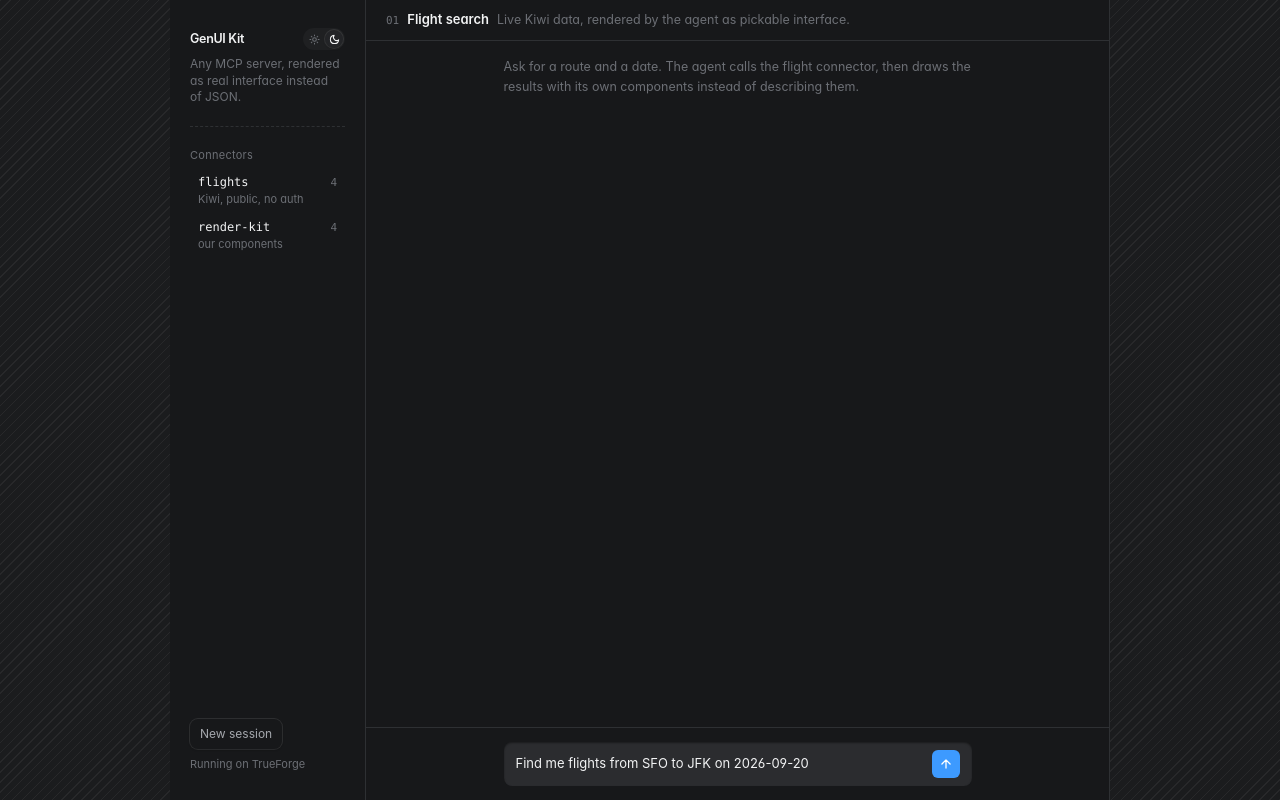
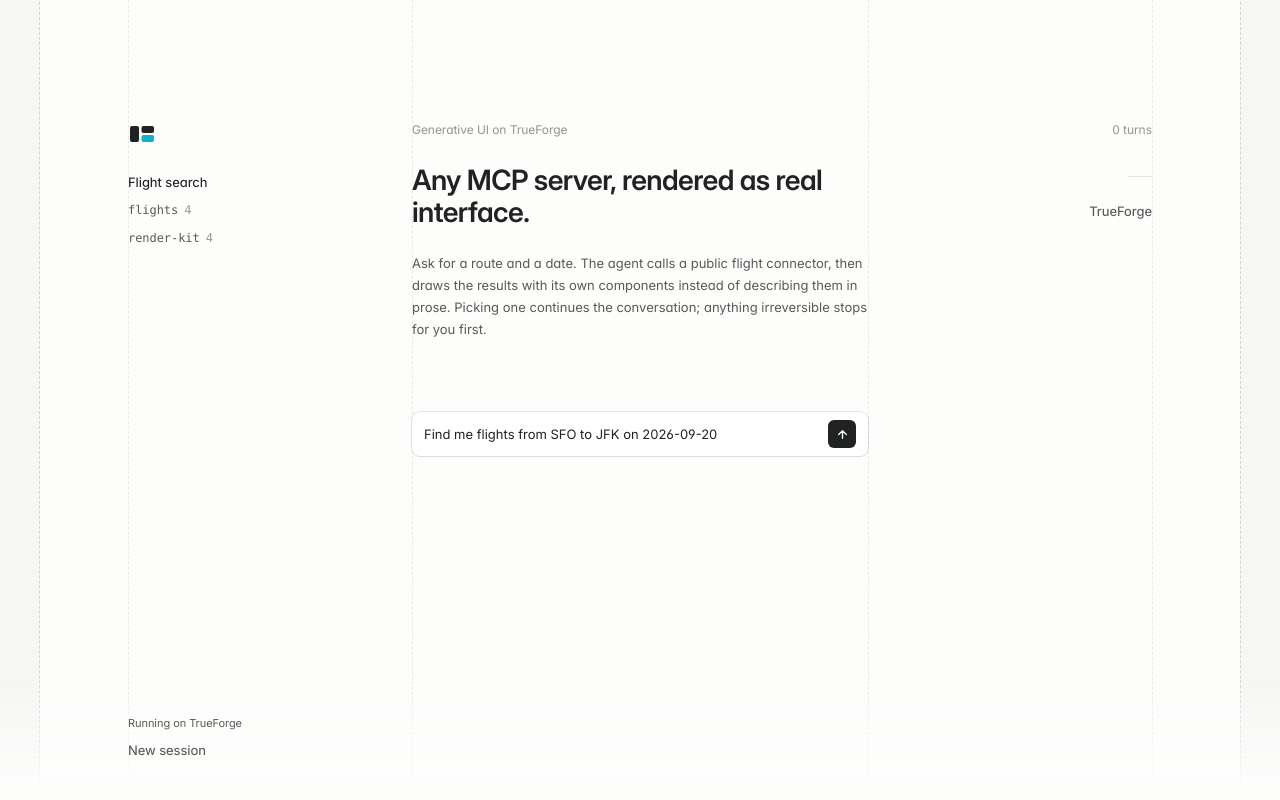
Before and after one commit to Gmin2/drawn, a React (Vite) app in the folder ui/: page / in a window 1280 px wide. Built offline with nearby package versions, Linux system fonts and the light colour scheme.

Commit message:
rebuild layout on the wireframe blueprint grid in light mode

```diff
--- a/ui/src/App.tsx
+++ b/ui/src/App.tsx
@@ -160,37 +160,36 @@ export default function App() {
     setDecided({});
   }
 
+  const turns = bubbles.filter((b) => b.kind === "user").length;
+
   return (
-    <Shell onReset={reset}>
-      <div className="flex min-h-0 flex-1 flex-col">
-        <header className="flex items-baseline gap-2 border-b border-[var(--line)] px-5 py-2.5">
-          <span className="font-mono text-[11px] tabular-nums text-[var(--ink-3)]">01</span>
-          <h1 className="text-[13px] font-semibold">Flight search</h1>
-          <p className="truncate text-[12.5px] text-[var(--ink-3)]">
-            Live Kiwi data, rendered by the agent as pickable interface.
+    <Shell onReset={reset} turns={turns}>
+      <p className="mb-6 text-[12px] leading-5 font-[425] tracking-[-0.06px] text-[var(--ink-faint)]">
+        Generative UI on TrueForge
       </p>
-        </header>
 
-        <div className="flex-1 overflow-y-auto px-5 py-4">
-          <div className="mx-auto flex w-full max-w-[468px] flex-col gap-3">
-            {bubbles.length === 0 && (
-              <p className="text-[12.5px] leading-relaxed text-[var(--ink-3)]">
-                Ask for a route and a date. The agent calls the flight connector, then
-                draws the results with its own components instead of describing them.
+      <h1 className="mb-6 font-[var(--font-display)] text-[28px] leading-[1.15] font-semibold tracking-[-0.6px] text-[var(--ink)]">
+        Any MCP server, rendered as real interface.
+      </h1>
+
+      <p className="mb-10 text-[13px] leading-[22px] text-[var(--ink-2)]">
+        Ask for a route and a date. The agent calls a public flight connector, then draws
+        the results with its own components instead of describing them in prose. Picking
+        one continues the conversation; anything irreversible stops for you first.
       </p>
-            )}
 
+      <div className="flex flex-col gap-4">
         {bubbles.map((b, i) => (
           <div key={i}>
             {b.kind === "user" && (
               <div className="flex justify-end">
-                    <div className="max-w-[85%] rounded-[var(--radius-control)] bg-[var(--field)] px-3 py-1.5 text-[13px] text-[var(--ink)]">
+                <div className="max-w-[85%] rounded-[var(--radius-control)] bg-[var(--field)] px-3 py-1.5 text-[13px] leading-5 text-[var(--ink)]">
                   {b.text}
                 </div>
               </div>
             )}
             {b.kind === "text" && (
-                  <div className="text-[13px] leading-relaxed whitespace-pre-wrap text-[var(--ink-2)]">
+              <div className="text-[13px] leading-[22px] whitespace-pre-wrap text-[var(--ink-2)]">
                 {b.text}
               </div>
             )}
@@ -204,12 +203,11 @@ export default function App() {
         ))}
 
         {busy && (
-              <div className="flex items-center gap-2 text-[12.5px] text-[var(--ink-3)]">
+          <div className="flex items-center gap-2 text-[12px] text-[var(--ink-faint)]">
             <span className="size-1.5 animate-pulse rounded-full bg-[var(--accent)]" />
             working
           </div>
         )}
-          </div>
       </div>
 
       <form
@@ -217,28 +215,27 @@ export default function App() {
           e.preventDefault();
           send(input);
         }}
-          className="border-t border-[var(--line)] px-5 py-3.5"
+        className="sticky bottom-6 z-20 mt-8"
       >
-          <div className="mx-auto flex w-full max-w-[468px] items-center gap-2 rounded-[var(--radius-control)] bg-[var(--field)] px-3 py-2 shadow-[var(--shadow-inset-field)]">
+        <div className="flex items-center gap-2 rounded-[var(--radius-control)] bg-[var(--surface)] px-3 py-2 shadow-[var(--shadow-card)]">
           <input
             value={input}
             onChange={(e) => setInput(e.target.value)}
             placeholder="Ask for a route and a date…"
-              className="min-w-0 flex-1 bg-transparent text-[13px] text-[var(--ink)] outline-none placeholder:text-[var(--ink-3)]"
+            className="min-w-0 flex-1 bg-transparent text-[13px] text-[var(--ink)] outline-none placeholder:text-[var(--ink-faint)]"
           />
           <button
             type="submit"
             disabled={busy || !input.trim()}
             aria-label="Send"
-              className="grid size-7 shrink-0 place-items-center rounded-[var(--radius-chip)] bg-[var(--accent)] text-white transition-opacity disabled:opacity-30"
+            className="grid size-7 shrink-0 place-items-center rounded-[var(--radius-chip)] bg-[var(--ink)] text-[var(--bg)] transition-opacity disabled:opacity-25"
           >
-              <svg width="14" height="14" viewBox="0 0 24 24" fill="none" stroke="currentColor" strokeWidth="2.2" strokeLinecap="round" strokeLinejoin="round">
+            <svg width="13" height="13" viewBox="0 0 24 24" fill="none" stroke="currentColor" strokeWidth="2.4" strokeLinecap="round" strokeLinejoin="round">
               <path d="M12 19V5M5 12l7-7 7 7" />
             </svg>
           </button>
         </div>
       </form>
-      </div>
     </Shell>
   );
 }
--- a/ui/src/components/Shell.tsx
+++ b/ui/src/components/Shell.tsx
@@ -1,116 +1,98 @@
-import { useEffect, useState } from "react";
+import type { ReactNode } from "react";
 
-type Connector = { name: string; tools: number; note: string };
+/* Blueprint chrome from the wireframe.co layout: 40px dashed strips pinned to
+   each edge, four fixed column rules at 50% ± 228px and 50% ± 512px, a nav rail
+   outside the content column, and a gradient mask over the bottom. The rules are
+   fixed rather than in flow so they never repaint as the transcript grows. */
 
-const CONNECTORS: Connector[] = [
-  { name: "flights", tools: 4, note: "Kiwi, public, no auth" },
+const CONNECTORS = [
+  { name: "flights", tools: 4, note: "Kiwi · public" },
   { name: "render-kit", tools: 4, note: "our components" },
 ];
-
-function ThemeToggle({
-  dark,
-  onChange,
-}: {
-  dark: boolean;
-  onChange: (next: boolean) => void;
-}) {
-  return (
-    <div className="flex items-center gap-0.5 rounded-full bg-[var(--inset)] p-0.5">
-      {[false, true].map((isDark) => (
-        <button
-          key={String(isDark)}
-          type="button"
-          aria-label={isDark ? "Dark mode" : "Light mode"}
-          aria-pressed={dark === isDark}
-          onClick={() => onChange(isDark)}
-          className={`grid size-[18px] place-items-center rounded-full transition-colors duration-150 ${
-            dark === isDark
-              ? "bg-[var(--surface)] text-[var(--ink)] shadow-[var(--shadow-btn)]"
-              : "text-[var(--ink-3)] hover:text-[var(--ink-2)]"
-          }`}
-        >
-          {isDark ? (
-            <svg width="11" height="11" viewBox="0 0 24 24" fill="none" stroke="currentColor" strokeWidth="2.2" strokeLinecap="round" strokeLinejoin="round">
-              <path d="M21 12.8A9 9 0 1 1 11.2 3a7 7 0 0 0 9.8 9.8Z" />
-            </svg>
-          ) : (
-            <svg width="11" height="11" viewBox="0 0 24 24" fill="none" stroke="currentColor" strokeWidth="2.2" strokeLinecap="round" strokeLinejoin="round">
-              <circle cx="12" cy="12" r="4" />
-              <path d="M12 2v2M12 20v2M4.9 4.9l1.4 1.4M17.7 17.7l1.4 1.4M2 12h2M20 12h2M4.9 19.1l1.4-1.4M17.7 6.3l1.4-1.4" />
-            </svg>
-          )}
-        </button>
-      ))}
-    </div>
-  );
-}
 
 export function Shell({
   children,
   onReset,
+  turns,
 }: {
-  children: React.ReactNode;
+  children: ReactNode;
   onReset: () => void;
+  turns: number;
 }) {
-  const [dark, setDark] = useState(true);
+  return (
+    <div className="relative min-h-dvh overflow-x-clip bg-[var(--bg)]">
+      <div className="pointer-events-none fixed -top-12 -bottom-12 left-0 z-0 w-10 border-r border-dashed border-[var(--strip-edge)] bg-[var(--strip-fill)] opacity-50" />
+      <div className="pointer-events-none fixed -top-12 -bottom-12 right-0 z-0 w-10 -scale-x-100 border-r border-dashed border-[var(--strip-edge)] bg-[var(--strip-fill)] opacity-50" />
 
-  useEffect(() => {
-    document.documentElement.classList.toggle("dark", dark);
-  }, [dark]);
+      {[-512, -228, 228, 512].map((x) => (
+        <div
+          key={x}
+          className="pointer-events-none fixed top-0 bottom-0 z-0 w-0 border-r border-dashed border-[var(--grid-line)]"
+          style={{ left: `calc(50% + ${x}px)` }}
+        />
+      ))}
 
-  return (
-    <div className="hatch flex h-dvh w-full justify-center overflow-hidden">
-      <div className="flex w-full max-w-[940px] bg-[var(--page)]">
-        <aside className="hidden w-[196px] shrink-0 flex-col border-r border-[var(--line)] px-5 py-7 md:flex">
-          <div className="flex items-center justify-between gap-2">
-            <div className="text-[12.5px] font-semibold tracking-tight">GenUI Kit</div>
-            <ThemeToggle dark={dark} onChange={setDark} />
+      <nav className="fixed top-[120px] z-10 hidden flex-col items-start lg:flex" style={{ left: "max(24px, 50% - 512px)" }}>
+        <a href="/" className="mb-6 block">
+          <svg width="28" height="28" viewBox="0 0 28 28" fill="none" aria-label="GenUI Kit">
+            <rect x="2" y="6" width="9" height="16" rx="2" fill="var(--ink)" />
+            <rect x="13.5" y="6" width="12.5" height="7" rx="2" fill="var(--ink)" />
+            <rect x="13.5" y="15" width="12.5" height="7" rx="2" fill="var(--accent)" />
+          </svg>
+        </a>
+
+        <div className="group flex flex-col items-start gap-2">
+          <span className="text-[13px] leading-5 font-[450] tracking-[-0.065px] text-[var(--ink)]">
+            Flight search
+          </span>
+          {CONNECTORS.map((c) => (
+            <span
+              key={c.name}
+              className="font-mono text-[12px] leading-5 tracking-[-0.06px] text-[var(--ink-2)] transition-colors duration-150 hover:text-[var(--ink)]"
+            >
+              {c.name}
+              <span className="ml-1.5 text-[var(--ink-faint)]">{c.tools}</span>
+            </span>
+          ))}
         </div>
+      </nav>
 
-          <p className="mt-1.5 text-[12px] leading-snug text-pretty text-[var(--ink-3)]">
-            Any MCP server, rendered as real interface instead of JSON.
+      <div className="fixed bottom-10 z-[60] hidden flex-col gap-2 lg:flex" style={{ left: "max(24px, 50% - 512px)" }}>
+        <p className="text-[11px] leading-[18px] tracking-[-0.055px] text-[var(--ink-2)]">
+          Running on TrueForge
         </p>
-
-          <div className="my-5 border-t border-dashed border-[var(--line)]" />
-
-          <div className="text-[11px] tracking-wide text-[var(--ink-3)]">Connectors</div>
-          <ul className="mt-1.5 flex flex-col gap-0.5">
-            {CONNECTORS.map((c) => (
-              <li
-                key={c.name}
-                className="flex items-baseline justify-between rounded-[var(--radius-chip)] px-2 py-1 transition-colors hover:bg-[var(--hover)]"
-              >
-                <div className="min-w-0">
-                  <div className="truncate font-mono text-[12px] text-[var(--ink)]">
-                    {c.name}
-                  </div>
-                  <div className="truncate text-[11px] text-[var(--ink-3)]">{c.note}</div>
-                </div>
-                <span className="ml-2 shrink-0 font-mono text-[11px] tabular-nums text-[var(--ink-3)]">
-                  {c.tools}
-                </span>
-              </li>
-            ))}
-          </ul>
-
-          <div className="mt-auto flex flex-col gap-2 pt-6">
         <button
           type="button"
           onClick={onReset}
-              className="w-fit rounded-[var(--radius-control)] px-2.5 py-1.5 text-[12px] text-[var(--ink-2)] shadow-[var(--shadow-btn)] transition-colors hover:bg-[var(--hover)]"
+          className="w-fit text-left text-[13px] leading-5 font-[450] tracking-[-0.065px] text-[var(--ink-2)] transition-colors duration-150 hover:text-[var(--ink)]"
         >
           New session
         </button>
-            <div className="text-[11px] leading-snug text-[var(--ink-3)]">
-              Running on TrueForge
       </div>
+
+      <main className="relative mx-auto flex min-h-dvh max-w-[1024px] justify-center">
+        <div className="absolute top-[120px] right-0 hidden items-center gap-2 text-[12px] leading-5 font-[425] tracking-[-0.06px] text-[var(--ink-faint)] lg:flex">
+          <span className="whitespace-nowrap">{turns} {turns === 1 ? "turn" : "turns"}</span>
         </div>
-        </aside>
 
-        <main className="flex min-w-0 flex-1 flex-col border-r border-[var(--line)]">
+        <div className="absolute top-[152px] right-0 hidden flex-col items-end lg:flex">
+          <div className="my-6 h-px w-6 bg-black/10" />
+          <a
+            href="https://github.com/truefoundry/trueforge"
+            target="_blank"
+            rel="noopener noreferrer"
+            className="text-[13px] leading-5 font-[450] tracking-[-0.065px] text-[var(--ink-2)] transition-colors duration-150 hover:text-[var(--ink)]"
+          >
+            TrueForge
+          </a>
+        </div>
+
+        <div className="relative box-border w-full max-w-[456px] px-4 pt-[120px] pb-16 lg:px-0">
           {children}
+        </div>
       </main>
-      </div>
+
+      <div className="pointer-events-none fixed inset-x-0 bottom-0 z-10 h-[120px] bg-gradient-to-b from-transparent to-[var(--bg)]" />
     </div>
   );
 }
--- a/ui/src/index.css
+++ b/ui/src/index.css
@@ -1,36 +1,33 @@
 @import "tailwindcss";
 @import "./theme.css";
 
-html,
-body,
-#root {
-  height: 100%;
+@layer base {
+  *,
+  *::before,
+  *::after {
+    box-sizing: border-box;
+  }
+
+  html {
+    -webkit-font-smoothing: antialiased;
+  }
+
+  body {
+    background: var(--bg);
+    color: var(--ink);
+    font-family: var(--font-sans);
+    font-feature-settings: "cv11", "ss01";
+  }
 }
 
-body {
-  background: var(--page);
-  color: var(--ink);
-  font-feature-settings: "cv11", "ss01";
-  -webkit-font-smoothing: antialiased;
-}
-
-/* The diagonal hatch that frames the content column on wide screens. */
-.hatch {
-  background-image: repeating-linear-gradient(
-    -45deg,
-    var(--stripe) 0 1px,
-    transparent 1px 7px
-  );
-  background-color: var(--stripe-bg);
-}
-
-/* Skeleton masking, lifted from the Vercel reference: render the real component
-   with sample data and turn its text into pulsing bars. Keyed off a data
-   attribute rather than a class prefix so class order cannot break it. */
+/* Skeleton masking: render the real component with its sample data and turn the
+   text into pulsing bars, so the shape is identical before and after the payload
+   lands and nothing shifts. Keyed off a data attribute rather than a class
+   prefix, because class order is not stable through tailwind-merge. */
 [data-skeleton] [data-sk="text"] {
   color: transparent !important;
   border-radius: 4px;
-  background: color-mix(in oklch, var(--ink) 18%, transparent);
+  background: rgba(73, 73, 73, 0.14);
   animation: sk-pulse 1.6s ease-in-out infinite;
   user-select: none;
 }
@@ -47,6 +44,6 @@ body {
     opacity: 1;
   }
   50% {
-    opacity: 0.55;
+    opacity: 0.5;
   }
 }
--- a/ui/src/theme.css
+++ b/ui/src/theme.css
@@ -1,100 +1,74 @@
-/* Token system adapted from beautifului.dev (MIT). OKLCH throughout, light and
-   dark defined as the same names so components never branch on theme. */
+/* Palette and structure from the wireframe.co rebuild: a light blueprint sheet
+   with dashed column rules and edge strips. Measured values, not approximations. */
+
+@font-face {
+  font-family: InterVariable;
+  src: url(/fonts/InterVariable.woff2) format("woff2");
+  font-weight: 100 900;
+  font-style: normal;
+  font-display: swap;
+}
+
+@font-face {
+  font-family: InterDisplay;
+  src: url(/fonts/InterDisplay-SemiBold.woff2) format("woff2");
+  font-weight: 600;
+  font-style: normal;
+  font-display: swap;
+}
 
 :root {
-  --page: oklch(98.5% 0.001 286.376);
-  --canvas: oklch(96.1% 0.002 247.84);
-  --surface: oklch(100% 0 0);
-  --inset: oklch(97.9% 0.002 247.839);
-  --field: oklch(96.1% 0.001 286.375);
+  --bg: #fdfdfc;
+  --surface: #ffffff;
+  --inset: #f6f6f5;
+  --field: #f2f2f1;
 
-  --ink: oklch(24.7% 0.006 258.361);
-  --ink-2: oklch(50.6% 0.01 264.477);
-  --ink-3: oklch(69.5% 0.009 264.505);
+  --ink: #212223;
+  --ink-2: #595959;
+  --ink-3: #737373;
+  --ink-faint: rgba(0, 0, 0, 0.4);
 
-  --line: oklch(94.6% 0.003 264.542);
-  --line-soft: oklch(96.6% 0.002 264.542);
-  --line-strong: oklch(91.2% 0.005 258.326);
+  --accent: #0eb3c9;
+  --accent-tint: rgba(14, 179, 201, 0.1);
 
-  --hover: oklch(97% 0.002 247.839);
-  --hover-2: oklch(93.3% 0.003 247.86);
+  --line: rgba(73, 73, 73, 0.14);
+  --line-soft: rgba(73, 73, 73, 0.08);
+  --line-strong: rgba(73, 73, 73, 0.28);
+  --grid-line: rgba(73, 73, 73, 0.1);
+  --strip-fill: rgba(73, 73, 73, 0.07);
+  --strip-edge: rgba(73, 73, 73, 0.4);
 
-  --accent: oklch(62.6% 0.205 254.947);
-  --accent-ink: oklch(55.6% 0.187 255.617);
-  --accent-tint: oklch(96% 0.019 252.878);
+  --hover: rgba(73, 73, 73, 0.05);
 
-  --green: oklch(60.3% 0.155 150.883);
-  --green-tint: oklch(95.8% 0.017 159.118);
-  --orange: oklch(68.9% 0.179 49.902);
-  --orange-tint: oklch(96.4% 0.021 67.581);
-  --red: oklch(62.1% 0.192 23.042);
-  --red-tint: oklch(95.6% 0.017 17.462);
+  --green: #157f4a;
+  --green-tint: rgba(21, 127, 74, 0.1);
+  --orange: #b45309;
+  --orange-tint: rgba(180, 83, 9, 0.1);
+  --red: #b42318;
+  --red-tint: rgba(180, 35, 24, 0.09);
 
-  --stripe: oklch(40.5% 0 0 / 0.075);
-  --stripe-bg: oklch(97% 0 0);
-
-  --shadow-xs: 0 0 4px 0 #0000000a;
-  --shadow-sm: 0 18px 47px 0 #00000008, 0 7.5px 19px 0 #00000005,
-    0 4px 10.5px 0 #00000005, 0 2.3px 5.8px 0 #00000003, 0 1.2px 3.1px 0 #00000003;
   --shadow-hairline: 0 0 0 1px var(--line);
-  --shadow-card: 0 0 0 1px var(--line), var(--shadow-sm);
-  --shadow-btn: 0 0 0 1px var(--line-strong), var(--shadow-xs);
-  --shadow-inset-field: inset 0 1px 2px oklch(0% 0 0 / 0.12);
+  --shadow-card: 0 0 0 1px var(--line), 0 1px 2px rgba(0, 0, 0, 0.03);
+  --shadow-btn: 0 0 0 1px var(--line-strong);
+  --shadow-inset-field: none;
 
   --radius-chip: 6px;
   --radius-control: 8px;
   --radius-card: 10px;
-  --radius-window: 14px;
 
   --ease-out: cubic-bezier(0, 0, 0.2, 1);
   --ease-out-strong: cubic-bezier(0.23, 1, 0.32, 1);
   --ease-in-out: cubic-bezier(0.4, 0, 0.2, 1);
-  /* the deliberate one — slow in and slow out, for anything irreversible */
+  /* slow in and slow out, for anything irreversible */
   --ease-in-out-strong: cubic-bezier(0.77, 0, 0.175, 1);
-  --ease-link: cubic-bezier(0.16, 1, 0.3, 1);
-}
 
-.dark {
-  --page: oklch(20.9% 0.004 264.477);
-  --canvas: oklch(23.1% 0.004 264.487);
-  --surface: oklch(26% 0.006 271.191);
-  --inset: oklch(24.3% 0.004 264.492);
-  --field: oklch(29.3% 0.006 271.223);
-
-  --ink: oklch(96.4% 0.002 247.839);
-  --ink-2: oklch(73.1% 0.008 260.731);
-  --ink-3: oklch(54.1% 0.01 264.484);
-
-  --line: oklch(30.8% 0.006 258.354);
-  --line-soft: oklch(27.8% 0.006 258.354);
-  --line-strong: oklch(35.6% 0.007 264.474);
-
-  --hover: oklch(28.9% 0.006 271.22);
-  --hover-2: oklch(31.8% 0.007 274.747);
-
-  --accent: oklch(68% 0.173 253.301);
-  --accent-ink: oklch(78.8% 0.113 248.33);
-  --accent-tint: oklch(68% 0.173 253.301 / 0.16);
-
-  --green: oklch(70.5% 0.154 153.814);
-  --green-tint: oklch(70.5% 0.154 153.814 / 0.14);
-  --orange: oklch(74.6% 0.156 55.642);
-  --orange-tint: oklch(74.6% 0.156 55.642 / 0.14);
-  --red: oklch(66.6% 0.18 21.433);
-  --red-tint: oklch(66.6% 0.18 21.433 / 0.14);
-
-  --stripe: oklch(100% 0 0 / 0.055);
-  --stripe-bg: oklch(22.6% 0.004 264.485);
-
-  --shadow-card: 0 0 0 1px oklch(100% 0 0 / 0.11), 0 1px 2px oklch(0% 0 0 / 0.2),
-    0 2px 6px oklch(0% 0 0 / 0.2);
-  --shadow-btn: 0 0 0 1px oklch(100% 0 0 / 0.1), 0 1px 2px oklch(0% 0 0 / 0.3);
-  --shadow-inset-field: inset 0 1px 2px oklch(0% 0 0 / 0.4);
+  --font-sans: InterVariable, Inter, -apple-system, BlinkMacSystemFont, "Segoe UI", sans-serif;
+  --font-display: InterDisplay, "Inter Display", Inter, sans-serif;
+  --font-mono: ui-monospace, "SF Mono", SFMono-Regular, Menlo, monospace;
 }
 
 @theme inline {
-  --color-page: var(--page);
-  --color-canvas: var(--canvas);
+  --color-bg: var(--bg);
   --color-surface: var(--surface);
   --color-inset: var(--inset);
   --color-field: var(--field);
@@ -102,21 +76,11 @@
   --color-ink-2: var(--ink-2);
   --color-ink-3: var(--ink-3);
   --color-line: var(--line);
-  --color-line-soft: var(--line-soft);
-  --color-line-strong: var(--line-strong);
-  --color-hover: var(--hover);
-  --color-hover-2: var(--hover-2);
   --color-accent: var(--accent);
-  --color-accent-ink: var(--accent-ink);
-  --color-accent-tint: var(--accent-tint);
   --color-green: var(--green);
-  --color-green-tint: var(--green-tint);
   --color-orange: var(--orange);
-  --color-orange-tint: var(--orange-tint);
   --color-red: var(--red);
-  --color-red-tint: var(--red-tint);
   --radius-chip: var(--radius-chip);
   --radius-control: var(--radius-control);
   --radius-card: var(--radius-card);
-  --radius-window: var(--radius-window);
 }
```
Also changed, not shown: ui/public/fonts/InterDisplay-SemiBold.woff2 (added), ui/public/fonts/InterVariable.woff2 (added). Lines whose indentation alone changed are shown as unchanged.
